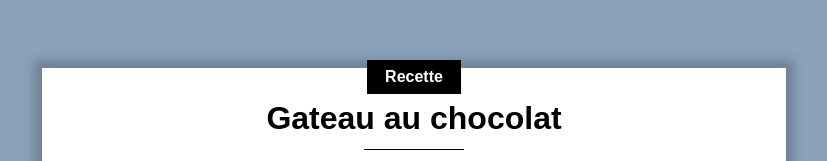
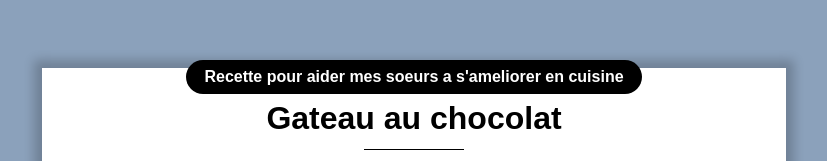
Before and after one commit to CardanX/site_recettes, a plain HTML site: page index.html in a window 1280 px wide. Shown: the top 161 px of the page, without its empty margins (226-1053 px from the left). Drawn offline with Linux system fonts and the light colour scheme.

Commit message:
Add files via upload

```diff
--- a/index.html
+++ b/index.html
@@ -14,7 +14,7 @@
         <div class="contenu">
 
             <div class="center categorie">
-                <p class="categorie">Recette</p>
+                <p class="categorie">Recette pour aider mes soeurs a s'ameliorer en cuisine</p>
             </div>
 
             <h1>Gateau au chocolat</h1>
--- a/recette.css
+++ b/recette.css
@@ -9,6 +9,7 @@
             p.categorie {
                 color: white;
                 background-color: black;
+                border-radius: 25px;
                 display: inline-block;
                 padding: 8px 18px;
                 margin-top: -20px;
```
